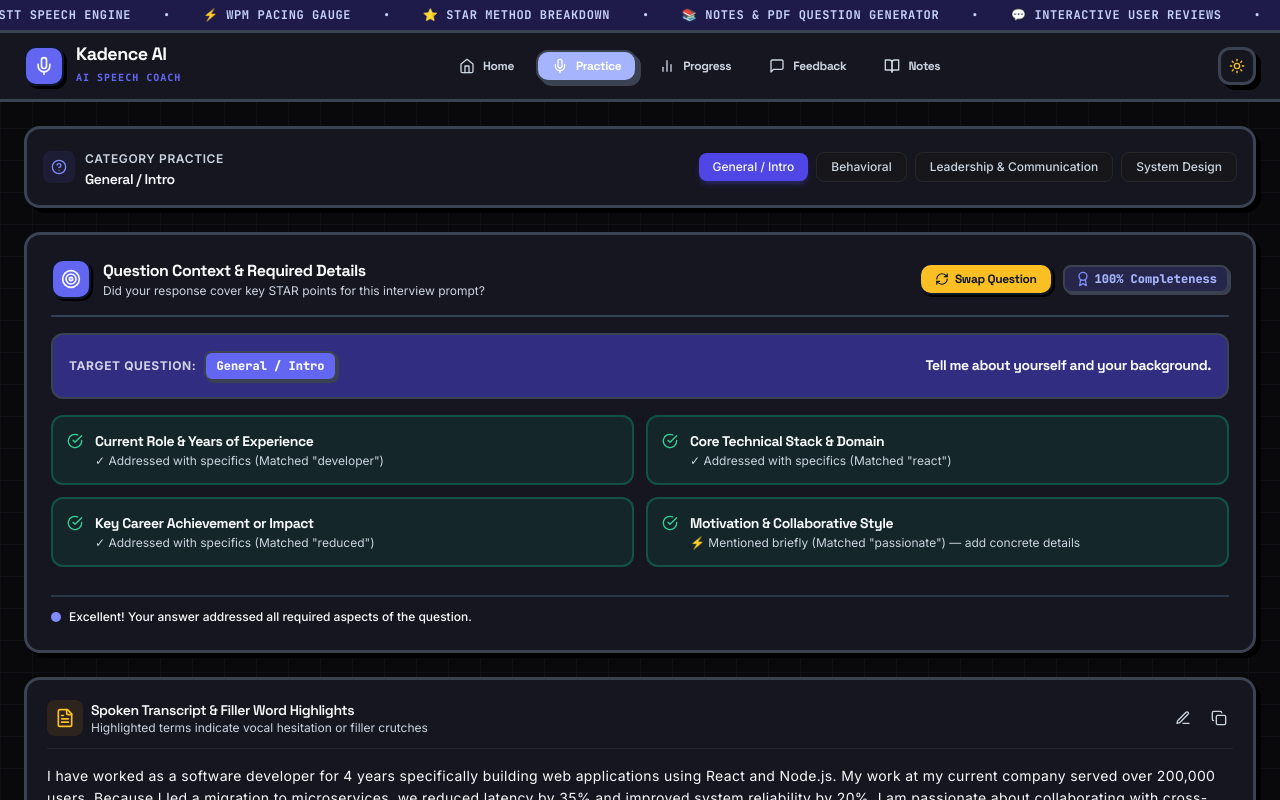
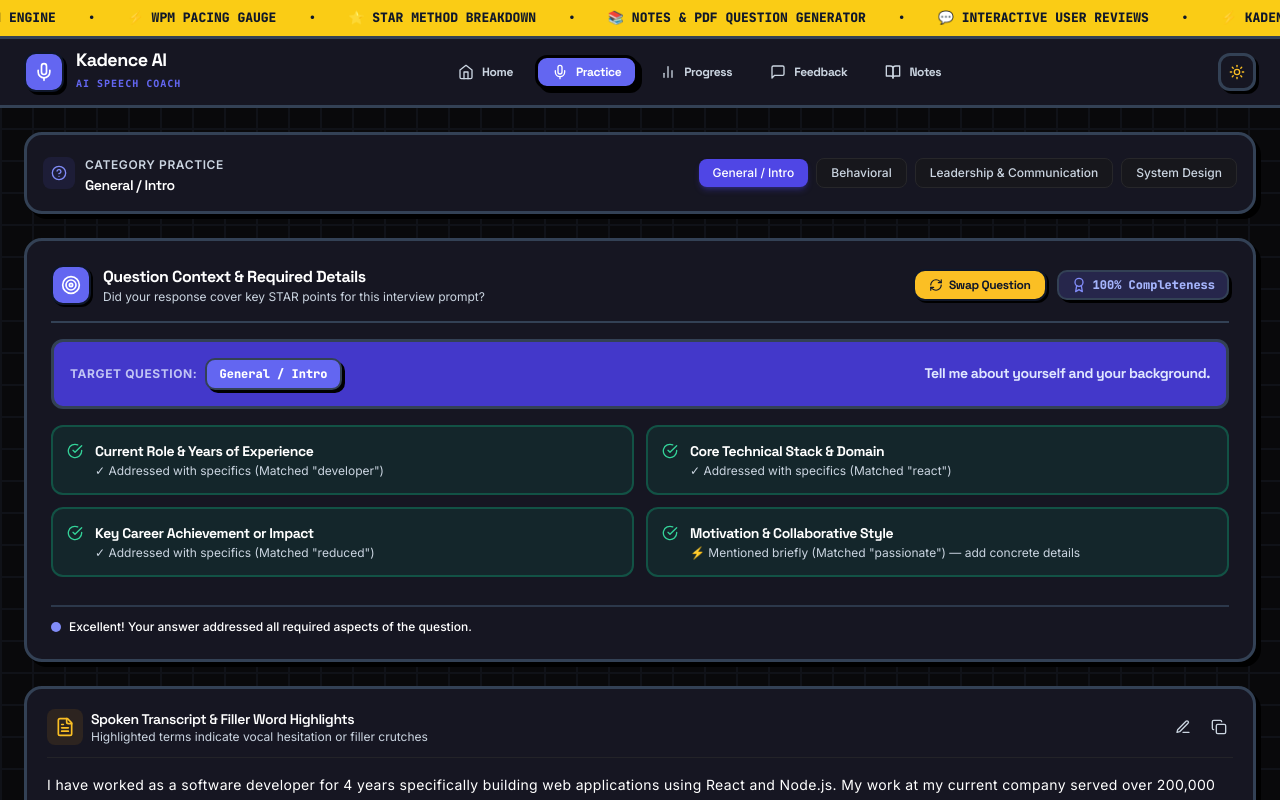
Before and after one commit to muditchaudhary29/kadence, a React (Vite) app: page / in a window 1280 px wide. Both pictures are taken after a click on the button "Practice". Shown: the top 800 px of the page. Built offline with nearby package versions, Linux system fonts and the light colour scheme.

Commit message:
Fix Light Mode text visibility 100%, enhance Funky Neo-Brutalism pop color blocks, 3.5px solid outlines, and marquee ticker banner

```diff
--- a/src/index.css
+++ b/src/index.css
@@ -1,79 +1,79 @@
-@import url('https://fonts.googleapis.com/css2?family=Space+Grotesk:wght@500;600;700;800&family=Inter:wght@400;500;600;700;800&family=JetBrains+Mono:wght@500;700;800&display=swap');
+@import url('https://fonts.googleapis.com/css2?family=Space+Grotesk:wght@600;700;800;900&family=Inter:wght@400;500;600;700;800;900&family=JetBrains+Mono:wght@600;700;800&display=swap');
 
 @tailwind base;
 @tailwind components;
 @tailwind utilities;
 
 /* ─────────────────────────────────────────────────────────────
-   ULTRA NEO-BRUTALISM DESIGN SYSTEM — DARK & LIGHT MODE
+   FUNKY NEO-BRUTALISM DESIGN SYSTEM — DARK & LIGHT MODE
 ───────────────────────────────────────────────────────────── */
 
 :root, .dark {
-  --bg-main:          #0F0F14;
-  --bg-card:          #161620;
-  --bg-card-alt:      #1D1D2B;
-  --bg-inset:         #0A0A0E;
+  --bg-main:          #0D0D12;
+  --bg-card:          #161622;
+  --bg-card-alt:      #1F1F30;
+  --bg-inset:         #0A0A0F;
 
-  --border-brutal:    #3B4252;
-  --shadow-brutal:    5px 5px 0px #000000;
-  --shadow-brutal-lg: 8px 8px 0px #000000;
-  --shadow-hover:     2px 2px 0px #000000;
+  --border-brutal:    #334155;
+  --border-black:     #000000;
+  --shadow-color:     #000000;
 
-  --text-main:        #F8FAFC;
+  --text-main:        #FFFFFF;
   --text-sub:         #CBD5E1;
   --text-muted:       #94A3B8;
 
-  /* Vivid Neo-Brutalism Color Blocks (Dark) */
-  --block-violet:     #312E81;
-  --block-emerald:    #064E3B;
-  --block-amber:      #78350F;
-  --block-rose:       #881337;
-  --block-cyan:       #164E63;
+  /* Funky Vibrant Pop Colors (Dark Mode) */
+  --pop-violet:       #4338CA;
+  --pop-emerald:      #047857;
+  --pop-yellow:       #B45309;
+  --pop-pink:         #BE123C;
+  --pop-cyan:         #0369A1;
 
-  --accent-violet:    #A5B4FC;
-  --accent-emerald:   #6EE7B7;
-  --accent-amber:     #FDE047;
-  --accent-rose:      #FDA4AF;
-  --accent-cyan:      #7DD3FC;
+  --text-on-pop-violet: #E0E7FF;
+  --text-on-pop-emerald:#D1FAE5;
+  --text-on-pop-yellow: #FEF08A;
+  --text-on-pop-pink:   #FFE4E6;
+  --text-on-pop-cyan:   #E0F2FE;
 
-  --ticker-bg:        #1E1B4B;
-  --ticker-text:      #C7D2FE;
+  --ticker-bg:        #FACC15;
+  --ticker-text:      #0F172A;
+  --badge-bg:         #27273A;
 }
 
 .light {
-  --bg-main:          #FFFDF5;
+  --bg-main:          #FEFDF7; /* Funky Soft Butter Cream */
   --bg-card:          #FFFFFF;
-  --bg-card-alt:      #FAF6ED;
-  --bg-inset:         #F3EDE0;
+  --bg-card-alt:      #FFFBEB;
+  --bg-inset:         #F5EFE4;
 
   --border-brutal:    #0F172A;
-  --shadow-brutal:    5px 5px 0px #0F172A;
-  --shadow-brutal-lg: 8px 8px 0px #0F172A;
-  --shadow-hover:     2px 2px 0px #0F172A;
+  --border-black:     #0F172A;
+  --shadow-color:     #0F172A;
 
   --text-main:        #0F172A;
-  --text-sub:         #334155;
-  --text-muted:       #64748B;
+  --text-sub:         #1E293B;
+  --text-muted:       #475569;
 
-  /* Vivid Neo-Brutalism Color Blocks (Light) */
-  --block-violet:     #EEF2FF;
-  --block-emerald:    #ECFDF5;
-  --block-amber:      #FEFCE8;
-  --block-rose:       #FFF1F2;
-  --block-cyan:       #F0F9FF;
+  /* Funky Vibrant Pop Colors (Light Mode) */
+  --pop-violet:       #E0E7FF;
+  --pop-emerald:      #D1FAE5;
+  --pop-yellow:       #FEF08A;
+  --pop-pink:         #FFE4E6;
+  --pop-cyan:         #E0F2FE;
 
-  --accent-violet:    #4F46E5;
-  --accent-emerald:   #059669;
-  --accent-amber:     #D97706;
-  --accent-rose:      #E11D48;
-  --accent-cyan:      #0284C7;
+  --text-on-pop-violet: #312E81;
+  --text-on-pop-emerald:#064E3B;
+  --text-on-pop-yellow: #713F12;
+  --text-on-pop-pink:   #881337;
+  --text-on-pop-cyan:   #0C4A6E;
 
-  --ticker-bg:        #FEF08A;
-  --ticker-text:      #854D0E;
+  --ticker-bg:        #A3E635;
+  --ticker-text:      #0F172A;
+  --badge-bg:         #E2E8F0;
 }
 
 /* ─────────────────────────────────────────────────────────────
-   GLOBAL RESET
+   GLOBAL RESET & TYPOGRAPHY
 ───────────────────────────────────────────────────────────── */
 *, *::before, *::after { box-sizing: border-box; }
 
@@ -83,74 +83,74 @@
   font-family: 'Inter', system-ui, sans-serif;
   background-color: var(--bg-main);
   color: var(--text-main);
-  transition: background-color 0.25s ease, color 0.25s ease;
+  transition: background-color 0.2s ease, color 0.2s ease;
   overflow-x: hidden;
   -webkit-font-smoothing: antialiased;
 }
 
-h1, h2, h3, h4, .font-heading {
+h1, h2, h3, h4, h5, .font-heading {
   font-family: 'Space Grotesk', system-ui, sans-serif;
   letter-spacing: -0.03em;
 }
 
 /* ─────────────────────────────────────────────────────────────
-   NEO-BRUTALIST CARDS & PANELS
+   NEO-BRUTALIST CARDS & CONTAINERS
 ───────────────────────────────────────────────────────────── */
 .glass-card, .card-3d, .brutal-card {
   background-color: var(--bg-card);
   border: 3px solid var(--border-brutal);
-  border-radius: 16px;
-  box-shadow: var(--shadow-brutal);
+  border-radius: 18px;
+  box-shadow: 5px 5px 0px var(--shadow-color);
   transition: transform 0.15s cubic-bezier(0.16, 1, 0.3, 1), box-shadow 0.15s ease, background-color 0.2s ease;
 }
 
 .glass-card:hover, .card-3d:hover, .brutal-card:hover {
   transform: translate(-3px, -3px);
-  box-shadow: var(--shadow-brutal-lg);
+  box-shadow: 8px 8px 0px var(--shadow-color);
 }
 
 .glass-panel {
   background-color: var(--bg-card);
-  border-bottom: 3px solid var(--border-brutal);
+  border-bottom: 3.5px solid var(--border-brutal);
 }
 
-.neu-inset, .bg-zinc-900, .bg-zinc-950\/60, .bg-zinc-950\/80, .bg-zinc-950\/90 {
+.neu-inset, .bg-zinc-900, .bg-zinc-950, .bg-zinc-950\/60, .bg-zinc-950\/80, .bg-zinc-950\/90 {
   background-color: var(--bg-inset) !important;
   border: 2.5px solid var(--border-brutal) !important;
-  border-radius: 12px;
+  border-radius: 14px;
 }
 
 /* ─────────────────────────────────────────────────────────────
-   NEO-BRUTALIST COLOR BLOCKS
+   FUNKY COLOR BLOCK CARDS
 ───────────────────────────────────────────────────────────── */
 .brutal-block-violet {
-  background-color: var(--block-violet);
-  border: 2.5px solid var(--border-brutal);
-  color: var(--text-main);
+  background-color: var(--pop-violet) !important;
+  color: var(--text-on-pop-violet) !important;
+  border: 3px solid var(--border-brutal) !important;
 }
 
 .brutal-block-emerald {
-  background-color: var(--block-emerald);
-  border: 2.5px solid var(--border-brutal);
-  color: var(--text-main);
+  background-color: var(--pop-emerald) !important;
+  color: var(--text-on-pop-emerald) !important;
+  border: 3px solid var(--border-brutal) !important;
 }
 
 .brutal-block-amber {
-  background-color: var(--block-amber);
-  border: 2.5px solid var(--border-brutal);
-  color: var(--text-main);
+  background-color: var(--pop-yellow) !important;
+  color: var(--text-on-pop-yellow) !important;
+  border: 3px solid var(--border-brutal) !important;
 }
 
 .brutal-block-rose {
-  background-color: var(--block-rose);
-  border: 2.5px solid var(--border-brutal);
-  color: var(--text-main);
+  background-color: var(--pop-pink) !important;
+  color: var(--text-on-pop-pink) !important;
+  border: 3px solid var(--border-brutal) !important;
 }
 
 .brutal-block-cyan {
-  background-color: var(--block-cyan);
-  border: 2.5px solid var(--border-brutal);
-  color: var(--text-main);
+  background-color: var(--pop-cyan) !important;
+  color: var(--text-on-pop-cyan) !important;
+  border: 3px solid var(--border-brutal) !important;
 }
 
 /* ─────────────────────────────────────────────────────────────
@@ -161,33 +161,33 @@
   align-items: center;
   gap: 8px;
   padding: 12px 24px;
-  border-radius: 12px;
+  border-radius: 14px;
   font-family: 'Space Grotesk', sans-serif;
   font-size: 0.9375rem;
-  font-weight: 700;
+  font-weight: 800;
   color: #FFFFFF !important;
-  background-color: var(--accent-violet) !important;
-  border: 3px solid var(--border-brutal) !important;
-  box-shadow: var(--shadow-brutal) !important;
+  background-color: #6366F1 !important;
+  border: 3px solid var(--border-black) !important;
+  box-shadow: 4px 4px 0px var(--shadow-color) !important;
   transition: all 0.12s ease;
   cursor: pointer;
 }
 
 .btn-primary:hover {
   transform: translate(-3px, -3px);
-  box-shadow: var(--shadow-brutal-lg) !important;
+  box-shadow: 7px 7px 0px var(--shadow-color) !important;
 }
 
 .btn-primary:active {
   transform: translate(2px, 2px);
-  box-shadow: var(--shadow-hover) !important;
+  box-shadow: 2px 2px 0px var(--shadow-color) !important;
 }
 
 /* Theme Toggle Button */
 .theme-toggle-btn {
   background-color: var(--bg-card);
   border: 3px solid var(--border-brutal);
-  box-shadow: var(--shadow-brutal);
+  box-shadow: 3px 3px 0px var(--shadow-color);
   color: var(--text-main);
   border-radius: 12px;
   transition: all 0.12s ease;
@@ -195,22 +195,22 @@
 
 .theme-toggle-btn:hover {
   transform: translate(-2px, -2px);
-  box-shadow: var(--shadow-brutal-lg);
+  box-shadow: 5px 5px 0px var(--shadow-color);
 }
 
 .theme-toggle-btn:active {
   transform: translate(2px, 2px);
-  box-shadow: var(--shadow-hover);
+  box-shadow: 1px 1px 0px var(--shadow-color);
 }
 
 /* ─────────────────────────────────────────────────────────────
    NAVIGATION PILLS
 ───────────────────────────────────────────────────────────── */
 .nav-active {
-  background-color: var(--accent-violet) !important;
+  background-color: #6366F1 !important;
   color: #FFFFFF !important;
-  border: 2.5px solid var(--border-brutal) !important;
-  box-shadow: 4px 4px 0px var(--border-brutal) !important;
+  border: 3px solid var(--border-black) !important;
+  box-shadow: 4px 4px 0px var(--shadow-color) !important;
   font-weight: 800 !important;
 }
 
@@ -222,9 +222,39 @@
 
 .nav-inactive:hover {
   color: var(--text-main) !important;
-  background-color: var(--bg-card-hover) !important;
+  background-color: var(--bg-card-alt) !important;
   border-color: var(--border-brutal) !important;
-  box-shadow: 2px 2px 0px var(--border-brutal) !important;
+  box-shadow: 3px 3px 0px var(--shadow-color) !important;
+}
+
+/* ─────────────────────────────────────────────────────────────
+   TEXT VISIBILITY OVERRIDES FOR LIGHT & DARK MODE
+───────────────────────────────────────────────────────────── */
+.light .text-zinc-100,
+.light .text-zinc-200,
+.light .text-zinc-300,
+.light .text-zinc-400,
+.light .text-zinc-500,
+.light .text-white:not(.btn-primary *):not(.nav-active *):not(.brutal-badge-dark *) {
+  color: var(--text-main) !important;
+}
+
+.dark .text-zinc-100,
+.dark .text-zinc-200,
+.dark .text-white {
+  color: #FFFFFF !important;
+}
+
+.dark .text-zinc-300,
+.dark .text-zinc-400,
+.dark .text-zinc-500 {
+  color: #CBD5E1 !important;
+}
+
+.text-gradient, .text-shimmer {
+  background: none !important;
+  -webkit-text-fill-color: initial !important;
+  color: var(--text-main) !important;
 }
 
 /* ─────────────────────────────────────────────────────────────
@@ -233,12 +263,11 @@
 .ticker-banner {
   background-color: var(--ticker-bg);
   color: var(--ticker-text);
-  border-bottom: 3px solid var(--border-brutal);
+  border-bottom: 3.5px solid var(--border-brutal);
   font-family: 'JetBrains Mono', monospace;
-  font-size: 0.75rem;
-  font-weight: 700;
-  letter-spacing: 0.05em;
-  padding: 6px 0;
+  font-size: 0.8125rem;
+  font-weight: 800;
+  padding: 8px 0;
   overflow: hidden;
   white-space: nowrap;
 }
@@ -246,7 +275,7 @@
 .ticker-track {
   display: inline-flex;
   gap: 32px;
-  animation: ticker 30s linear infinite;
+  animation: ticker 25s linear infinite;
 }
 
 @keyframes ticker {
@@ -254,50 +283,34 @@
   to   { transform: translateX(-50%); }
 }
 
-/* ─────────────────────────────────────────────────────────────
-   TEXT & BADGES
-───────────────────────────────────────────────────────────── */
-.text-zinc-100, .text-zinc-200, .text-white {
-  color: var(--text-main) !important;
-}
-
-.text-zinc-300, .text-zinc-400, .text-zinc-500 {
-  color: var(--text-sub) !important;
-}
-
-.text-gradient, .text-shimmer {
-  background: none !important;
-  -webkit-text-fill-color: initial !important;
-  color: var(--text-main) !important;
-}
-
+/* Funky Badge Tags */
 .brutal-badge {
   display: inline-flex;
   align-items: center;
-  gap: 4px;
-  padding: 4px 10px;
-  border-radius: 8px;
-  border: 2px solid var(--border-brutal);
+  gap: 6px;
+  padding: 5px 12px;
+  border-radius: 10px;
+  border: 2.5px solid var(--border-brutal);
   font-family: 'JetBrains Mono', monospace;
   font-size: 0.75rem;
   font-weight: 800;
-  box-shadow: 2px 2px 0px var(--border-brutal);
+  box-shadow: 3px 3px 0px var(--shadow-color);
 }
 
-/* Background Grid Lines */
+/* Background Pop Pattern */
 .dot-grid {
   background-image:
-    linear-gradient(to right, var(--border-brutal) 1.5px, transparent 1.5px),
-    linear-gradient(to bottom, var(--border-brutal) 1.5px, transparent 1.5px);
+    linear-gradient(to right, var(--border-brutal) 2px, transparent 2px),
+    linear-gradient(to bottom, var(--border-brutal) 2px, transparent 2px);
   background-size: 32px 32px;
-  opacity: 0.15;
+  opacity: 0.18;
 }
 
 /* Custom Scrollbar */
-::-webkit-scrollbar { width: 8px; height: 8px; }
+::-webkit-scrollbar { width: 9px; height: 9px; }
 ::-webkit-scrollbar-track { background: var(--bg-main); }
 ::-webkit-scrollbar-thumb {
-  background: var(--accent-violet);
-  border: 2px solid var(--border-brutal);
-  border-radius: 4px;
+  background: #6366F1;
+  border: 2.5px solid var(--border-brutal);
+  border-radius: 6px;
 }
```
Also changed, not shown: src/components/Dashboard.jsx (+47 -42 lines), src/components/StarBreakdown.jsx (+30 -41 lines), src/components/WpmGauge.jsx (+21 -32 lines).
